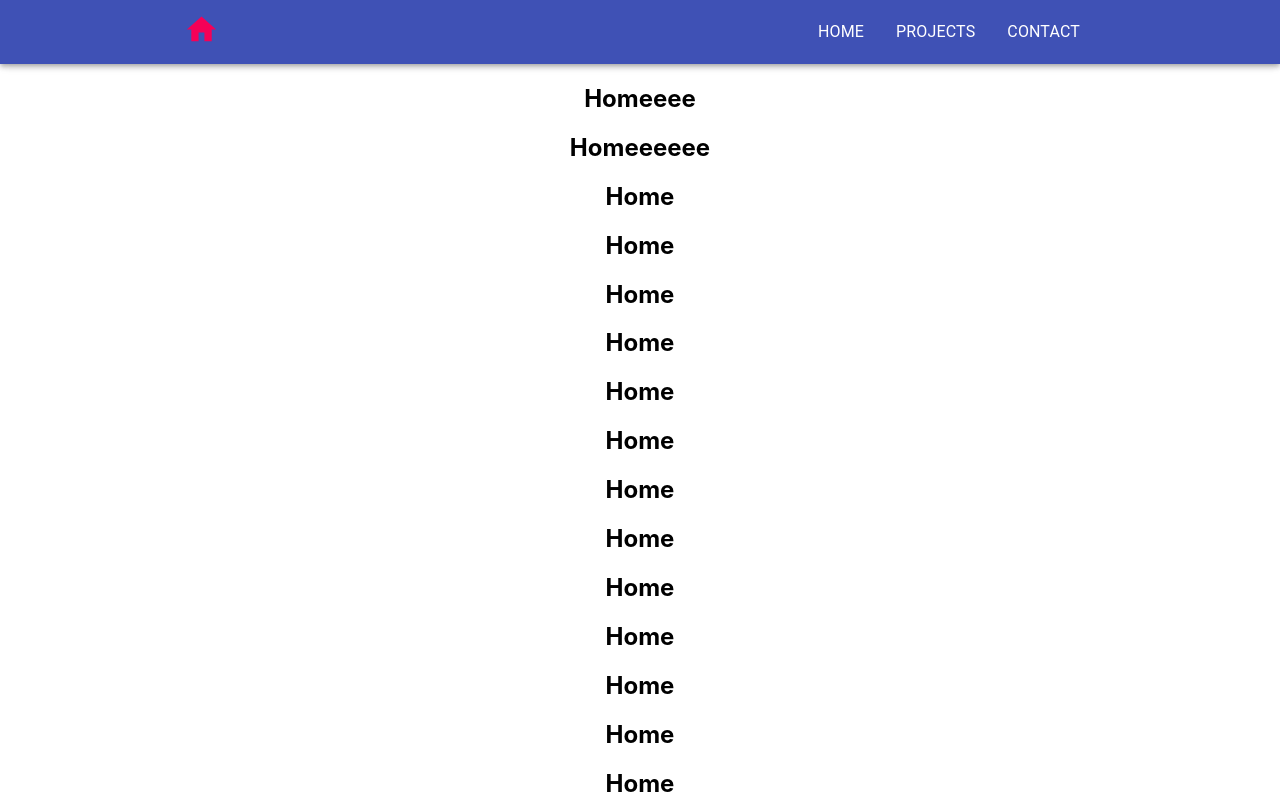
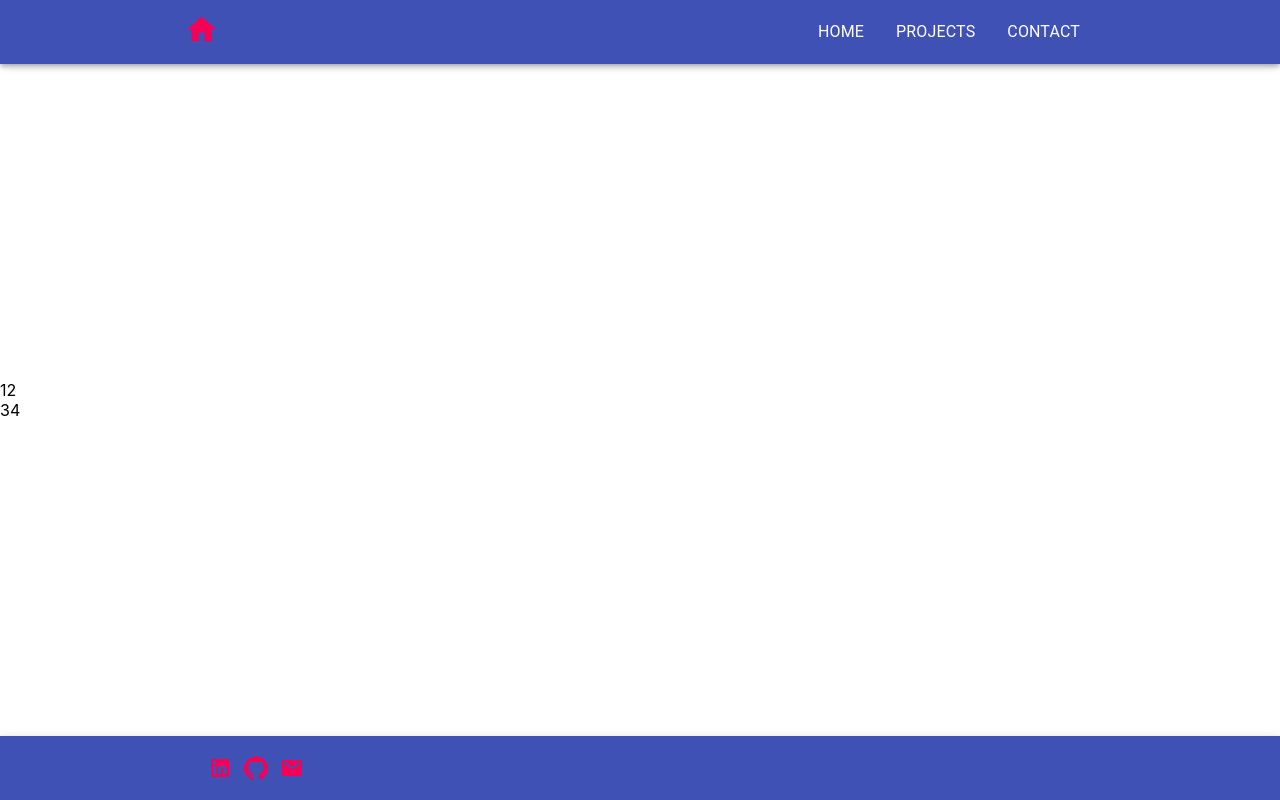
Before and after one commit to tomvik/Portfolio, a React (Create React App) app in the folder portfolio/: page /Portfolio/contact in a window 1280 px wide. Before the commit this address led to /Portfolio/Portfolio/home. Shown: the top 800 px of the page. Built offline with nearby package versions, Linux system fonts and the light colour scheme; the HTML template or start-up script is replaced by a standard one.

Commit message:
Fixes redirect

```diff
--- a/portfolio/public/404.html
+++ b/portfolio/public/404.html
@@ -23,7 +23,7 @@
     // https://username.github.io/repo-name/one/two?a=b&c=d#qwe becomes
     // https://username.github.io/repo-name/?/one/two&a=b~and~c=d#qwe
     // Otherwise, leave pathSegmentsToKeep as 0.
-    var pathSegmentsToKeep = 0;
+    var pathSegmentsToKeep = 1;
 
     var l = window.location;
     l.replace(
--- a/portfolio/src/App.tsx
+++ b/portfolio/src/App.tsx
@@ -9,11 +9,11 @@ function App() {
   return (
     <div className="App">
       <Switch>
-        <Route exact path="/Portfolio/home" component={Home} />
-        <Route exact path="/Portfolio/projects" component={Projects} />
-        <Route exact path="/Portfolio/contact" component={Contact} />
+        <Route exact path="/home" component={Home} />
+        <Route exact path="/projects" component={Projects} />
+        <Route exact path="/contact" component={Contact} />
 
-        <Redirect to="/Portfolio/home" />
+        <Redirect to="/home" />
       </Switch>
     </div>
   );
--- a/portfolio/src/urls.ts
+++ b/portfolio/src/urls.ts
@@ -4,9 +4,9 @@ export type NavLinkType = {
 }[];
 
 export const kNavLinks: NavLinkType = [
-  { title: "Home", path: "/Portfolio/home" },
-  { title: "Projects", path: "/Portfolio/projects" },
-  { title: "Contact", path: "/Portfolio/contact" },
+  { title: "Home", path: "/home" },
+  { title: "Projects", path: "/projects" },
+  { title: "Contact", path: "/contact" },
 ];
 
 export const kLinkedInLink: string = "https://www.linkedin.com/in/tomaslbmi/";
```
